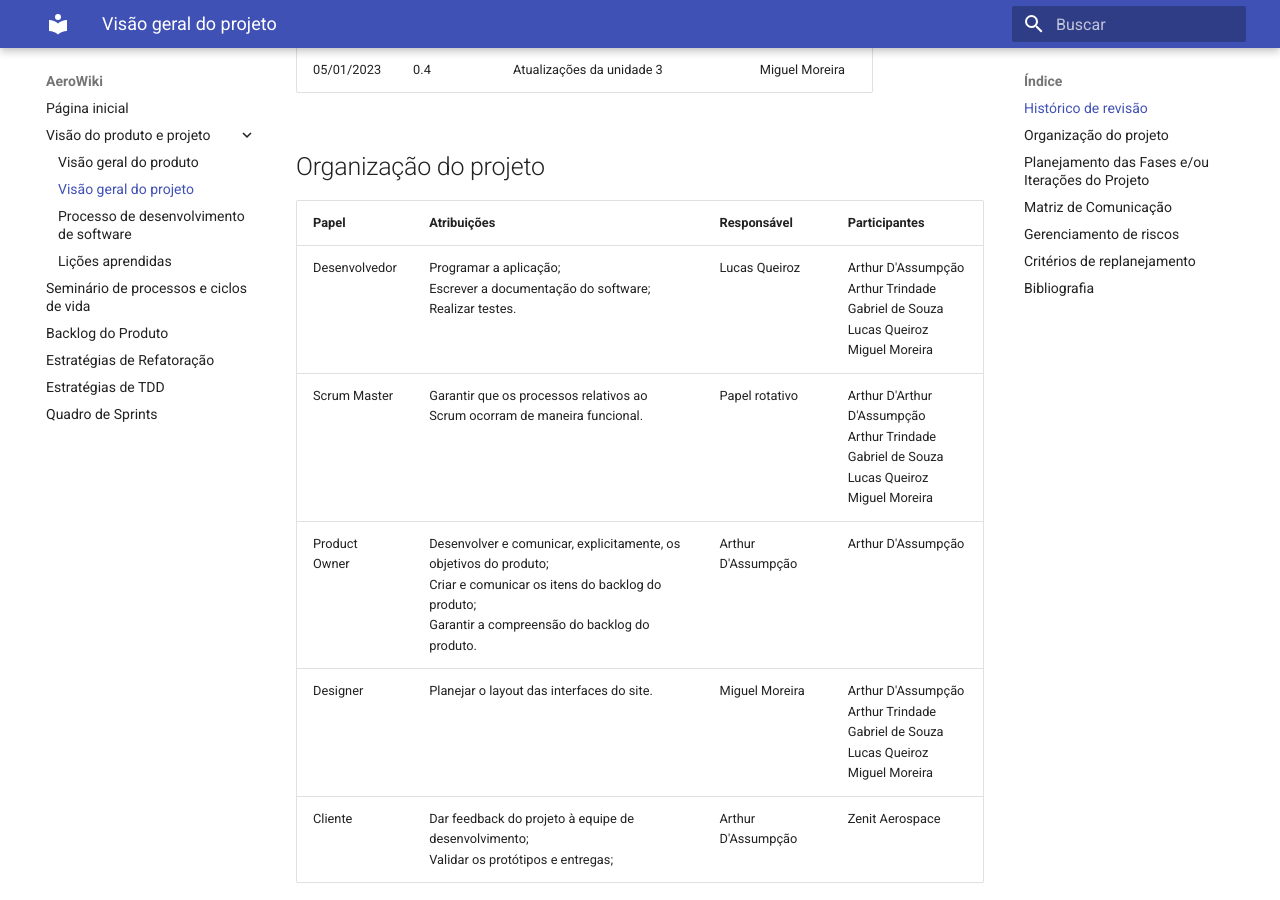
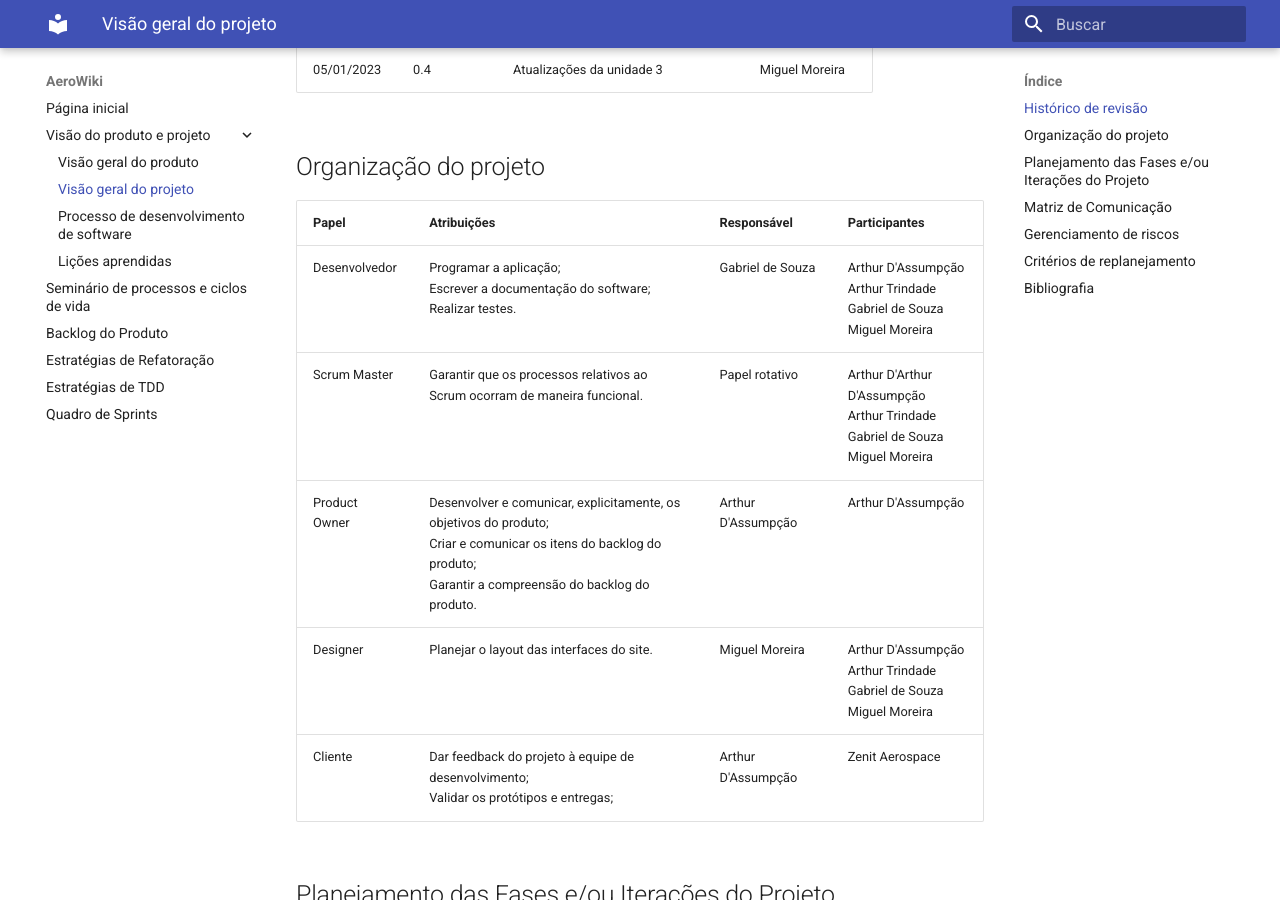
Before and after one commit to mdsreq-fga-unb/2022.2-AeroWiki, an MkDocs documentation site: the page built from gitpages/docs/visao_do_produto_e_projeto/visao-do-projeto.md, in a window 1280 px wide and 900 px high, scrolled down 427 px. Built offline with MkDocs 1.6.1 and Material for MkDocs 9.7.7, drawn with Linux system fonts in a browser that asks for light colours.

Commit message:
Update visao-do-projeto.md

```diff
--- a/gitpages/docs/visao_do_produto_e_projeto/visao-do-projeto.md
+++ b/gitpages/docs/visao_do_produto_e_projeto/visao-do-projeto.md
@@ -15,10 +15,10 @@
 
 | Papel         | Atribuições                                                  | Responsável        | Participantes                                                |
 | ------------- | ------------------------------------------------------------ | ------------------ | ------------------------------------------------------------ |
-| Desenvolvedor | Programar a aplicação;<br>Escrever a documentação do software;<br>Realizar testes. | Lucas Queiroz      | Arthur D'Assumpção<br> Arthur Trindade<br> Gabriel de Souza<br> Lucas Queiroz<br> Miguel Moreira |
-| Scrum Master  | Garantir que os processos relativos ao Scrum ocorram de maneira funcional. | Papel rotativo | Arthur D'Arthur D'Assumpção<br> Arthur Trindade<br> Gabriel de Souza<br> Lucas Queiroz<br> Miguel Moreira |
+| Desenvolvedor | Programar a aplicação;<br>Escrever a documentação do software;<br>Realizar testes. | Gabriel de Souza    | Arthur D'Assumpção<br> Arthur Trindade<br> Gabriel de Souza<br>Miguel Moreira |
+| Scrum Master  | Garantir que os processos relativos ao Scrum ocorram de maneira funcional. | Papel rotativo | Arthur D'Arthur D'Assumpção<br> Arthur Trindade<br> Gabriel de Souza<br> Miguel Moreira |
 | Product Owner | Desenvolver e comunicar, explicitamente, os objetivos do produto;<br>Criar e comunicar os itens do backlog do produto;<br>Garantir a compreensão do backlog do produto. | Arthur D'Assumpção | Arthur D'Assumpção                                           |
-| Designer      | Planejar o layout das interfaces do site.                    | Miguel Moreira     | Arthur D'Assumpção<br> Arthur Trindade<br> Gabriel de Souza<br> Lucas Queiroz<br> Miguel Moreira |
+| Designer      | Planejar o layout das interfaces do site.                    | Miguel Moreira     | Arthur D'Assumpção<br> Arthur Trindade<br> Gabriel de Souza<br>  Miguel Moreira |
 | Cliente | Dar feedback do projeto à equipe de desenvolvimento; <br>Validar os protótipos e entregas; | Arthur D'Assumpção | Zenit Aerospace |
 
 ## Planejamento das Fases e/ou Iterações do Projeto
```
